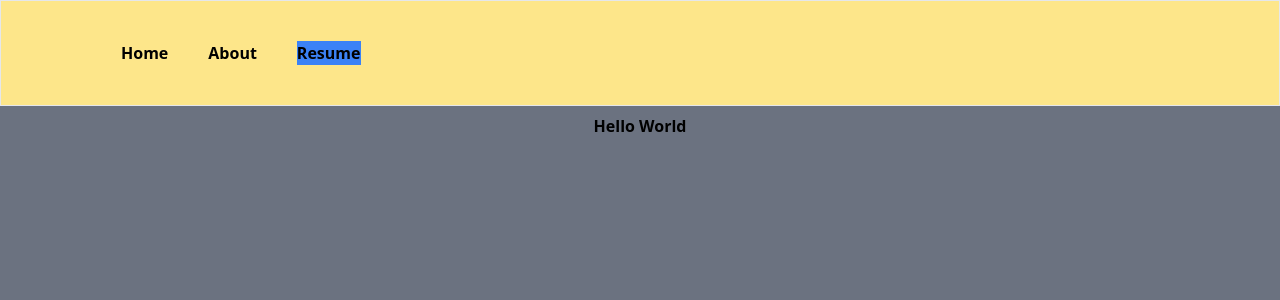
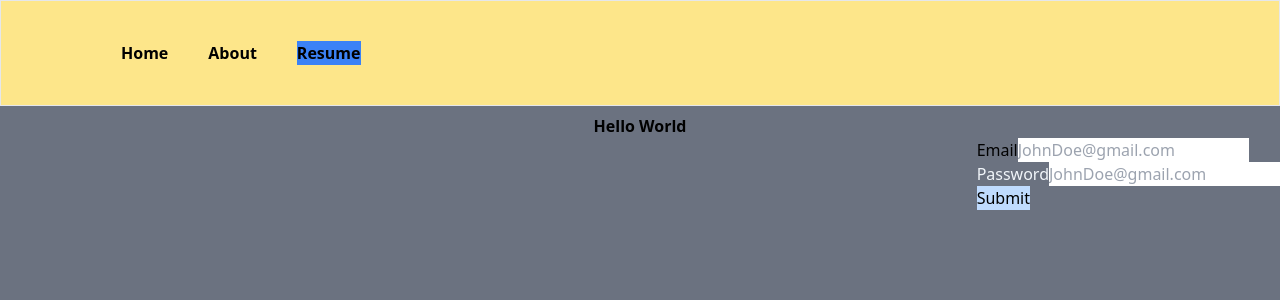
Before and after one commit to YaffetK/bookingApp1, a React (Vite) app in the folder bookingApp/: page / in a window 1280 px wide. Shown: the top 300 px of the page. Built offline with nearby package versions, Linux system fonts and the light colour scheme.

Commit message:
add login in form

```diff
--- a/bookingApp/src/App.jsx
+++ b/bookingApp/src/App.jsx
@@ -1,7 +1,29 @@
-
+import { useState } from 'react'
 import './index.css'
 
 function App() {
+
+  const [email, setEmail] = useState("")
+  const [password, setPassword] = useState("")
+
+  const handleSubmit = async () => {
+
+    try {
+      if (email) {
+        console.log('Login success')
+      }
+      fetch()
+
+
+
+      displayBoxes()
+      console.log('Boxar genereras')
+    }
+    catch (error) {
+      console.error(error)
+
+    }
+  }
 
 
   return (
@@ -20,6 +42,41 @@ function App() {
 
         <h1 className=' font-bold text-center'> Hello World</h1>
 
+        <div className='flex justify-end'>
+          <form>
+            <div className="login-form-wrapper">
+
+              <div className="input-holder">
+                <label htmlFor="email">Email</label>
+                <input id="email"
+                  type='text'
+                  placeholder='JohnDoe@gmail.com'
+                  onChange={(e) => {
+                    setEmail(e.target.value)
+                  }}
+                  value={email}
+                  required
+                />
+              </div>
+
+              <div className="text-slate-100 text-1xl">
+                <label htmlFor="password">Password</label>
+                <input id="password"
+                  type='password'
+                  placeholder='JohnDoe@gmail.com'
+                  value={password}
+                  onChange={(e) => {
+                    setPwd(e.target.value)
+                  }}
+                  required
+                />
+              </div>
+
+            </div>
+            <button className="bg-blue-200" onClick={handleSubmit} type='submit' >Submit</button>
+          </form>
+        </div>
+
       </section>
 
     </main>
```
